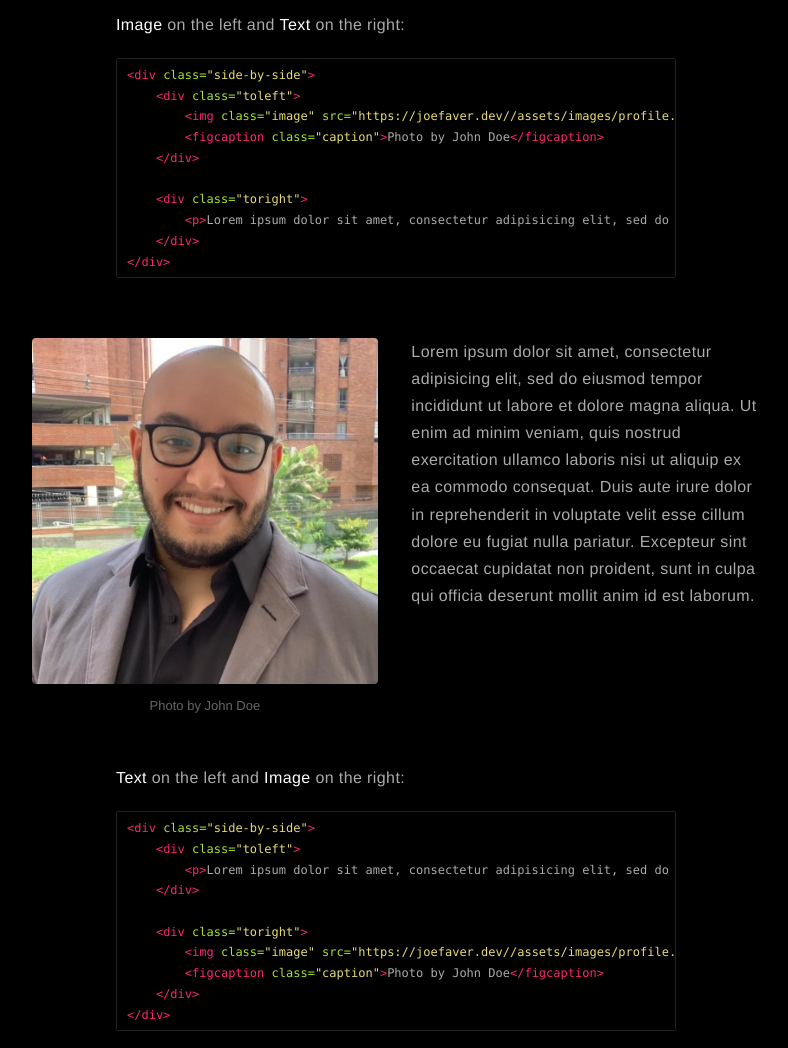
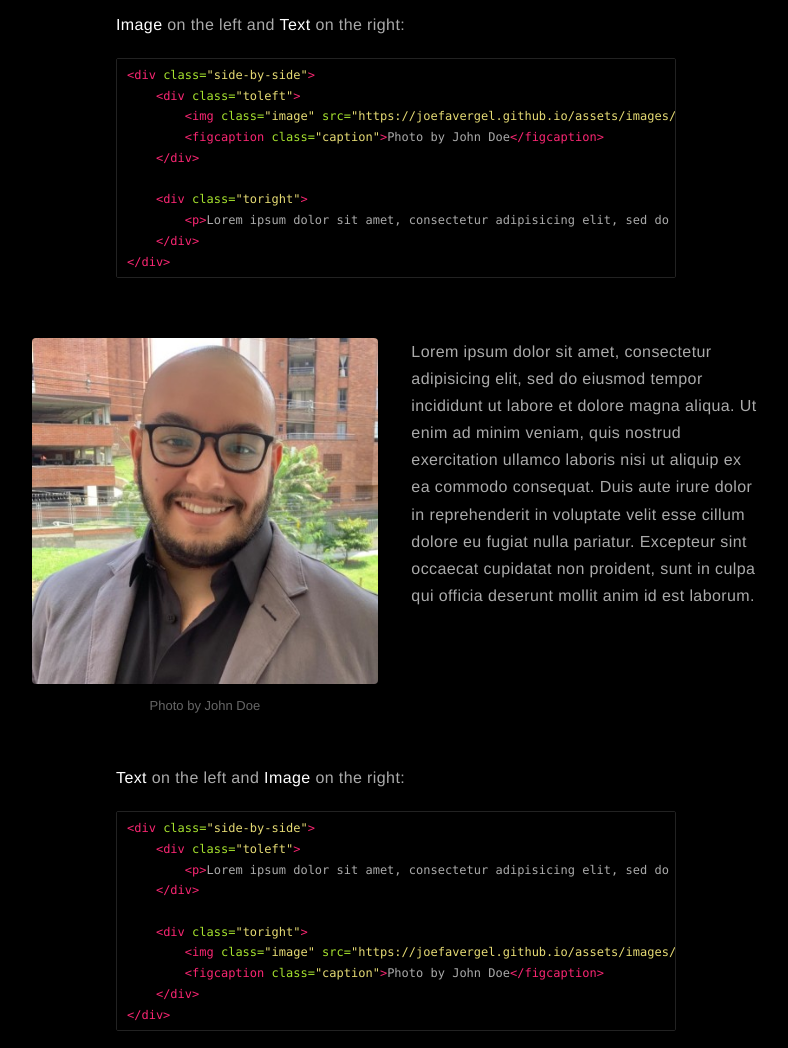
Before and after one commit to joefavergel/joefavergel.github.io, a Jekyll site: the page built from _posts/2015-02-24-markdown-extra-components.markdown, in a window 1280 px wide and 1400 px high, scrolled down 1070 px. Shown: the part 151-1199 px from the top of the window, without its empty margins (244-1032 px from the left). Built offline with Jekyll 4.4.1, drawn with Linux system fonts in a browser that asks for light colours; nearby versions of some CDN libraries; comment, search, counter and statistics services are not loaded; part of the change alters nothing that is shown.

Commit message:
Update _config.yml

```diff
--- a/_config.yml
+++ b/_config.yml
@@ -20,7 +20,7 @@ resume: true
 resume-external: true
 resume-url: https://drive.google.com/file/d/1KVvH3e9mkylAxQvNR0OHVu5seqcqZdO0/view?usp=sharing
 
-url: https://joefaver.dev/
+url: https://joefavergel.github.io
 # your url: https://USERNAME.github.io
 
 permalink: /:title/
```
